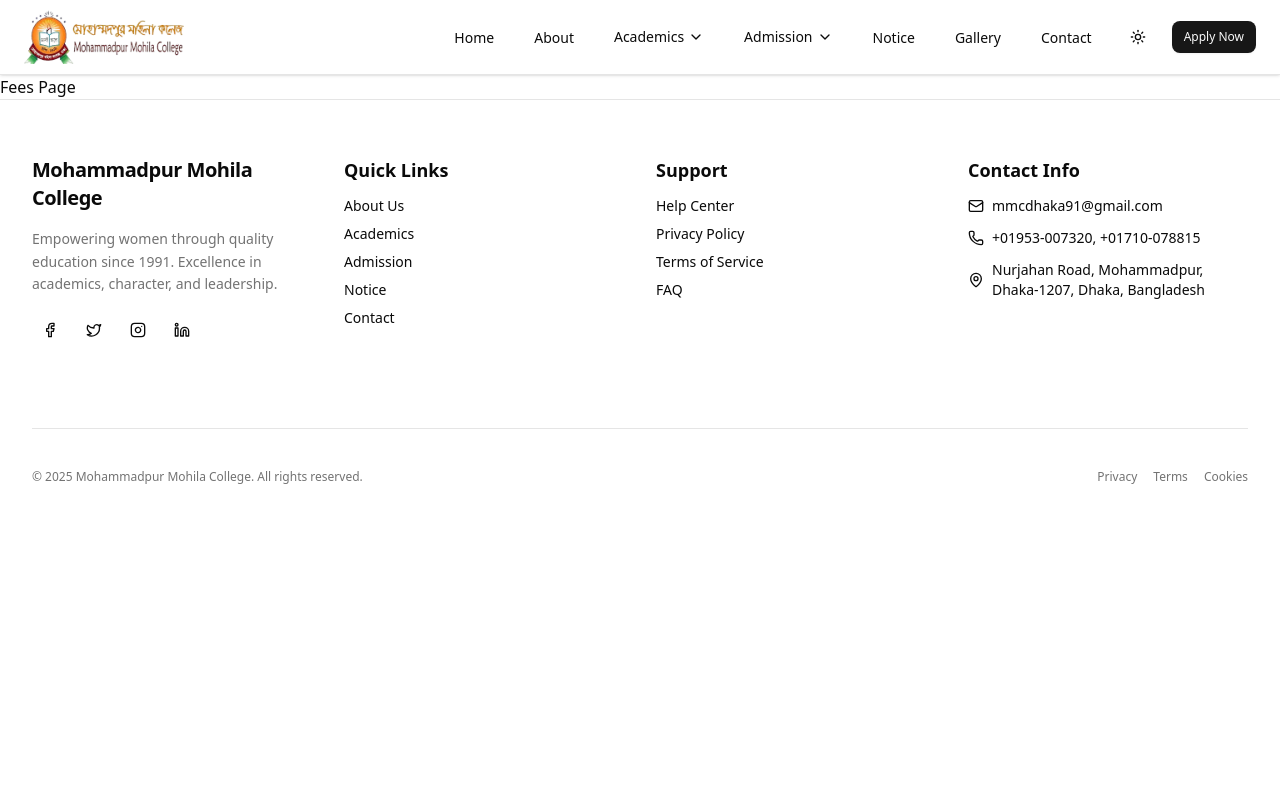
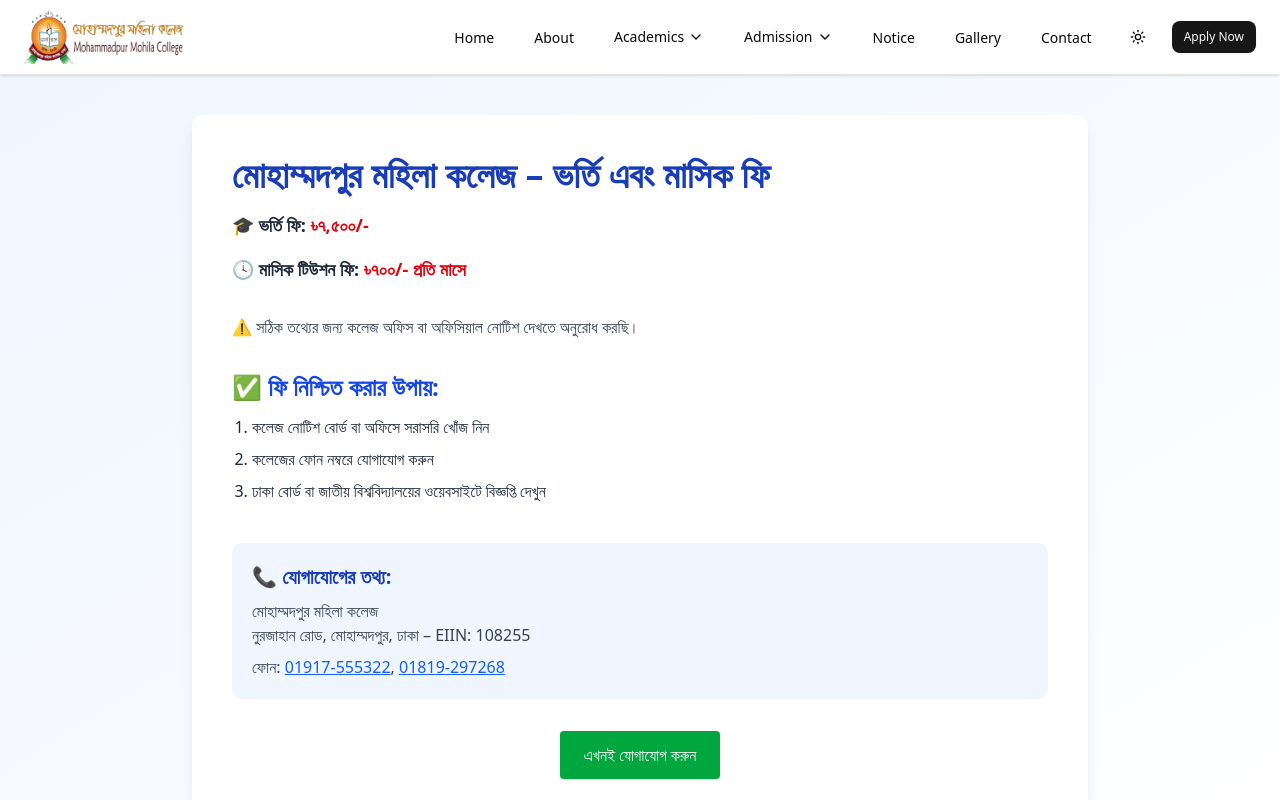
Before and after one commit to ImranParthib/edukia-client, a Next.js app: page /admission/fees in a window 1280 px wide. Shown: the top 800 px of the page. Built offline with nearby package versions, Linux system fonts and the light colour scheme.

Commit message:
✨ feat: implement FeesPage and AdmissionFormPage with detailed fee structure and downloadable forms

```diff
--- a/app/admission/fees/page.js
+++ b/app/admission/fees/page.js
@@ -1,7 +1,86 @@
+"use client";
 import React from "react";
 
 const FeesPage = () => {
-  return <div>Fees Page</div>;
+  const feeStructure = {
+    admissionFee: "৳৭,৫০০/-",
+    monthlyTuition: "৳৭০০/- প্রতি মাসে",
+  };
+
+  return (
+    <section className="w-full px-4 py-10 bg-gradient-to-br from-blue-50 to-white dark:from-gray-900 dark:to-gray-950 transition-colors">
+      <div className="max-w-4xl mx-auto bg-white dark:bg-gray-800 p-6 md:p-10 rounded-lg shadow-lg transition-colors">
+        <h1 className="text-3xl md:text-4xl font-bold mb-4 text-blue-800 dark:text-white">
+          মোহাম্মদপুর মহিলা কলেজ – ভর্তি এবং মাসিক ফি
+        </h1>
+
+        <ul className="space-y-4 text-lg">
+          <li>
+            <span className="font-semibold text-gray-800 dark:text-gray-100">🎓 ভর্তি ফি:</span>{" "}
+            <span className="text-red-600 dark:text-red-400 font-bold">
+              {feeStructure.admissionFee}
+            </span>
+          </li>
+          <li>
+            <span className="font-semibold text-gray-800 dark:text-gray-100">
+              🕓 মাসিক টিউশন ফি:
+            </span>{" "}
+            <span className="text-red-600 dark:text-red-400 font-bold">
+              {feeStructure.monthlyTuition}
+            </span>
+          </li>
+        </ul>
+
+        <div className="mt-8">
+          <p className="text-gray-700 dark:text-gray-300">
+            ⚠️ সঠিক তথ্যের জন্য কলেজ অফিস বা অফিসিয়াল নোটিশ দেখতে অনুরোধ করছি।
+          </p>
+        </div>
+
+        <div className="mt-8">
+          <h2 className="text-2xl font-semibold mb-3 text-blue-700 dark:text-blue-300">
+            ✅ ফি নিশ্চিত করার উপায়:
+          </h2>
+          <ol className="list-decimal ml-5 space-y-2 text-gray-800 dark:text-gray-100">
+            <li>কলেজ নোটিশ বোর্ড বা অফিসে সরাসরি খোঁজ নিন</li>
+            <li>কলেজের ফোন নম্বরে যোগাযোগ করুন</li>
+            <li>
+              ঢাকা বোর্ড বা জাতীয় বিশ্ববিদ্যালয়ের ওয়েবসাইটে বিজ্ঞপ্তি দেখুন
+            </li>
+          </ol>
+        </div>
+
+        <div className="mt-10 p-5 rounded-lg bg-blue-50 dark:bg-blue-900 transition-colors">
+          <h3 className="text-xl font-semibold text-blue-800 dark:text-blue-200">
+            📞 যোগাযোগের তথ্য:
+          </h3>
+          <p className="mt-2 text-gray-700 dark:text-gray-100">
+            মোহাম্মদপুর মহিলা কলেজ <br />
+            নুরজাহান রোড, মোহাম্মদপুর, ঢাকা – EIIN: 108255
+          </p>
+          <p className="mt-2 text-gray-700 dark:text-gray-100">
+            ফোন:{" "}
+            <a href="tel:01917555322" className="text-blue-600 dark:text-blue-300 underline">
+              01917-555322
+            </a>
+            ,{" "}
+            <a href="tel:01819297268" className="text-blue-600 dark:text-blue-300 underline">
+              01819-297268
+            </a>
+          </p>
+        </div>
+
+        <div className="mt-8 flex justify-center">
+          <a
+            href="/contact"
+            className="bg-green-600 hover:bg-green-700 text-white dark:bg-green-700 dark:hover:bg-green-800 px-6 py-3 rounded shadow transition duration-200"
+          >
+            এখনই যোগাযোগ করুন
+          </a>
+        </div>
+      </div>
+    </section>
+  );
 };
 
 export default FeesPage;
--- a/app/admission/form/page.js
+++ b/app/admission/form/page.js
@@ -1,7 +1,62 @@
+import Link from "next/link";
 import React from "react";
+import { Download, FileText } from "lucide-react";
 
 const AdmissionFormPage = () => {
-  return <div>Admission Form Page</div>;
+  const formPath = "/form/HSC Admission Application Form 2025-2026.pdf";
+
+  return (
+    <section className="min-h-screen w-full px-4 py-10 bg-gradient-to-br from-slate-50 to-white">
+      <div className="max-w-3xl mx-auto bg-white p-6 md:p-10 rounded-lg shadow-lg">
+        <h1 className="text-3xl md:text-4xl font-bold text-blue-800 mb-4">
+          একাদশ শ্রেণির ভর্তি ফর্ম – ২০২৫-২৬
+        </h1>
+
+        <p className="text-gray-700 mb-6">
+          মোহাম্মদপুর মহিলা কলেজে একাদশ শ্রেণির ভর্তি ফর্ম নিচের লিংক থেকে
+          ডাউনলোড করুন। ফর্মটি পূরণ করে কলেজ অফিসে নির্ধারিত সময়ের মধ্যে জমা
+          দিন।
+        </p>
+
+        <div className="flex flex-col sm:flex-row gap-4">
+          <a
+            href={formPath}
+            download
+            className="inline-flex items-center gap-2 px-5 py-3 bg-green-600 hover:bg-green-700 text-white font-semibold rounded shadow transition"
+          >
+            <Download className="w-5 h-5" />
+            ফর্ম ডাউনলোড করুন
+          </a>
+
+          <a
+            href={formPath}
+            target="_blank"
+            rel="noopener noreferrer"
+            className="inline-flex items-center gap-2 px-5 py-3 bg-blue-600 hover:bg-blue-700 text-white font-semibold rounded shadow transition"
+          >
+            <FileText className="w-5 h-5" />
+            ফর্ম দেখুন (DOC ফরম্যাট)
+          </a>
+        </div>
+
+        <p className="text-sm text-gray-600 mt-6">
+          ফর্মটি .doc ফরম্যাটে দেওয়া হয়েছে। এটি Microsoft Word বা Google Docs এ
+          খুলতে পারবেন।
+        </p>
+
+        <div className="mt-8 text-gray-700">
+          <h3 className="text-lg font-semibold text-blue-700 mb-2">
+            ফর্ম জমা দেওয়ার ঠিকানা:
+          </h3>
+          <p>
+            মোহাম্মদপুর মহিলা কলেজ <br />
+            নুরজাহান রোড, মোহাম্মদপুর, ঢাকা
+          </p>
+          <p className="mt-2">ফোন: 01917-555322</p>
+        </div>
+      </div>
+    </section>
+  );
 };
 
 export default AdmissionFormPage;
```
Also changed, not shown: 2 other files (tests, documents, lock files or other folders).
